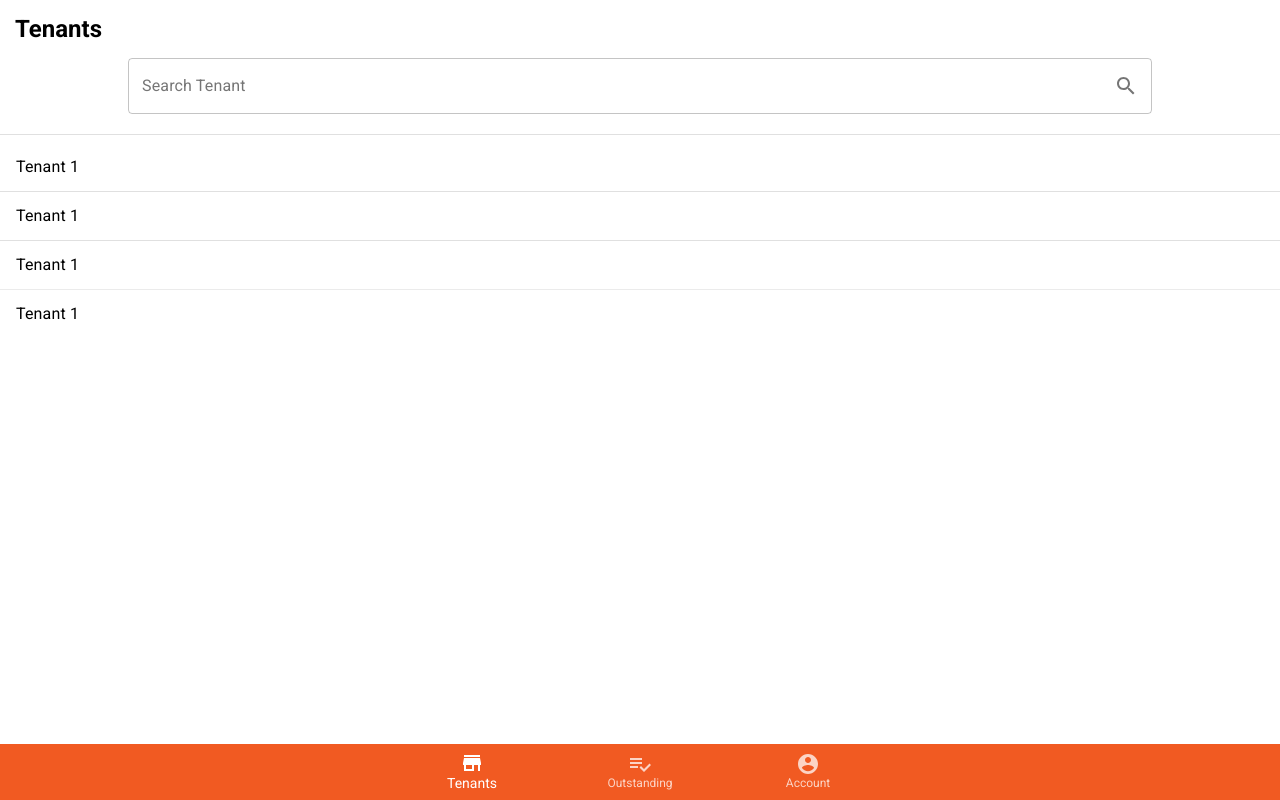
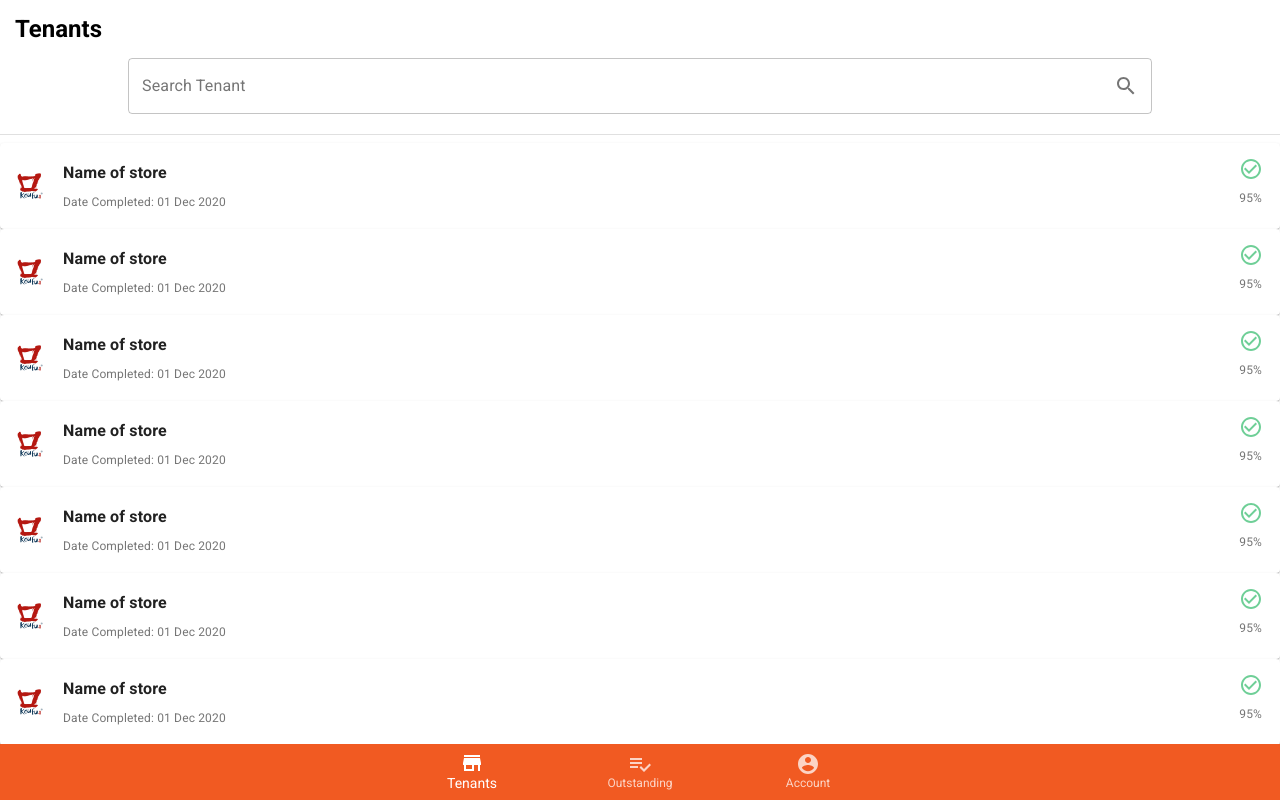
Before and after one commit to shankaikai/SingHealth-Retail-Audit-Application, a React (Create React App) app: page /tenants in a window 1280 px wide. Built offline with nearby package versions, Linux system fonts and the light colour scheme.

Commit message:
implement skeleton tenant list

```diff
--- /dev/null
+++ b/src/components/TenantItem.js
@@ -0,0 +1,58 @@
+import React from 'react';
+import { makeStyles } from '@material-ui/core/styles';
+import Card from '@material-ui/core/Card';
+import CardActions from '@material-ui/core/CardActions';
+import CardContent from '@material-ui/core/CardContent';
+import Button from '@material-ui/core/Button';
+import Typography from '@material-ui/core/Typography';
+import Box from "@material-ui/core/Box"
+import Avatar from '@material-ui/core/Avatar'
+import logo from '../assets/koufu.jpg'
+import tick from '../assets/tick.svg'
+
+const useStyles = makeStyles({
+    root: {
+        minWidth: 275,
+    },
+    title: {
+        fontSize: 14,
+    },
+    pos: {
+        marginBottom: 0,
+    },
+});
+
+const TenantItem = () => {
+    const classes = useStyles();
+    return (
+        <Card classname={classes.root}>
+            <CardContent style={{padding:"10px"}}>
+                <div style={{ width: '100%', display:"flex", alignItems:"center", justifyContent:"space-between"}}>
+                    <Avatar alt="Koufu" src={logo} display="inline" style={{ float: 'left', paddingRight: '5px' }} />
+                    <div display="inline" style={{float: 'left',flexGrow:4}}>
+                        <Typography style={{marginBottom:"0"}} classname={classes.title} color="textPrimary" display="inline" gutterBottom>
+                            <Box fontWeight="fontWeightBold" m={1}>
+                                Name of store
+                            </Box>
+                        </Typography>
+                        <Typography classname={classes.subTitle} color="textSecondary" gutterBottom>
+                            <Box fontWeight="fontWeightRegular" fontSize={12} color="textSecondary" m={1}>
+                                Date Completed: 01 Dec 2020
+                            </Box>
+                        </Typography>
+                    </div>
+                    <div display="inline">
+                        <img src={tick} style={{display:"block", marginLeft:"auto", marginRight:"auto"}}/>
+                        <Typography classname={classes.subTitle} color="textSecondary" gutterBottom>
+                            <Box fontWeight="fontWeightRegular" fontSize={12} color="textSecondary" m={1} style={{textAlign:"center"}}>
+                                95%
+                            </Box>
+                        </Typography>
+                    </div>
+                </div>
+            </CardContent>
+        </Card>
+    );
+};
+
+export default TenantItem;
--- a/src/components/TenantList.js
+++ b/src/components/TenantList.js
@@ -5,6 +5,7 @@ import {
   Divider,
   makeStyles,
 } from "@material-ui/core";
+import TenantItem from "./TenantItem";
 
 const useStyles = makeStyles({
   root: {
@@ -17,20 +18,13 @@ const TenantList = () => {
   const classes = useStyles();
   return (
     <List className={classes.root}>
-      <ListItem button>
-        <ListItemText primary="Tenant 1" />
-      </ListItem>
-      <Divider />
-      <ListItem button divider>
-        <ListItemText primary="Tenant 1" />
-      </ListItem>
-      <ListItem button>
-        <ListItemText primary="Tenant 1" />
-      </ListItem>
-      <Divider light />
-      <ListItem button>
-        <ListItemText primary="Tenant 1" />
-      </ListItem>
+      <TenantItem/>
+      <TenantItem/>
+      <TenantItem/>
+      <TenantItem/>
+      <TenantItem/>
+      <TenantItem/>
+      <TenantItem/>
     </List>
   );
 };
```
Also changed, not shown: src/assets/koufu.jpg (added), src/assets/tick.svg (added).
